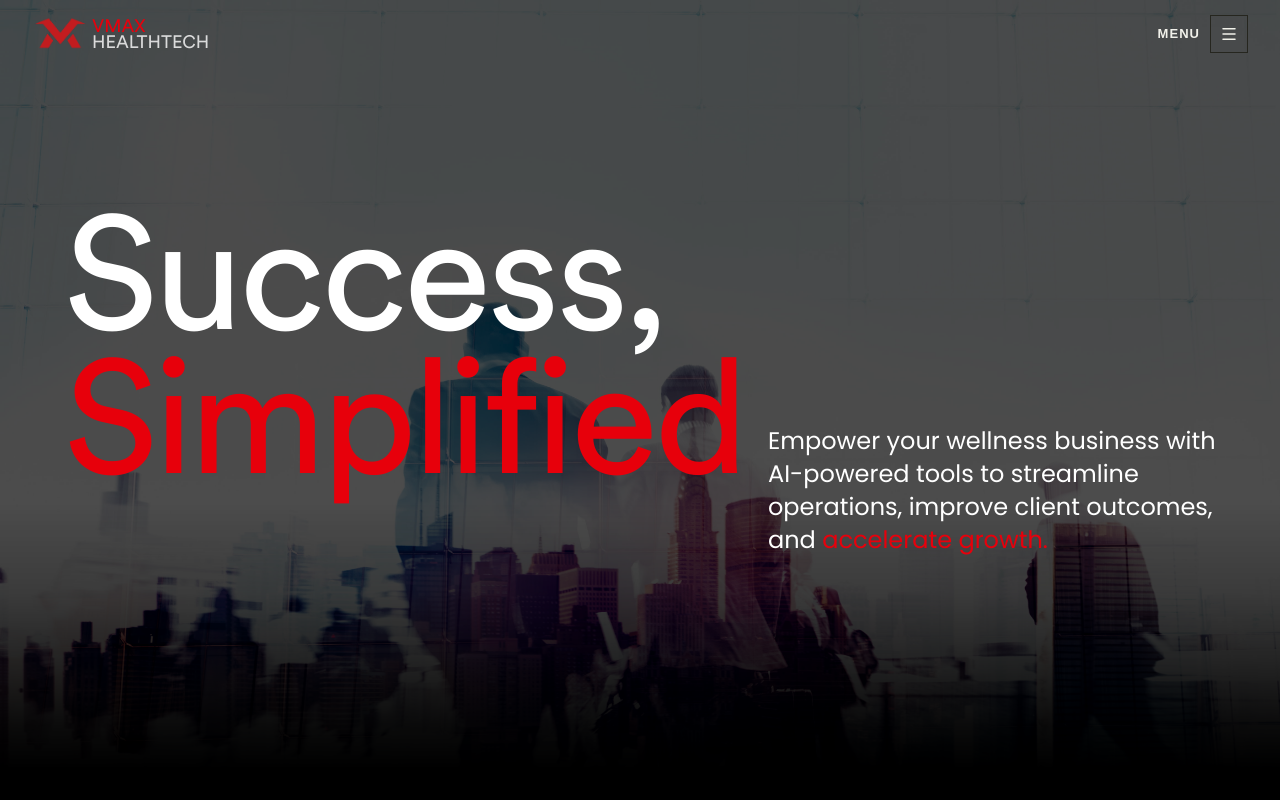
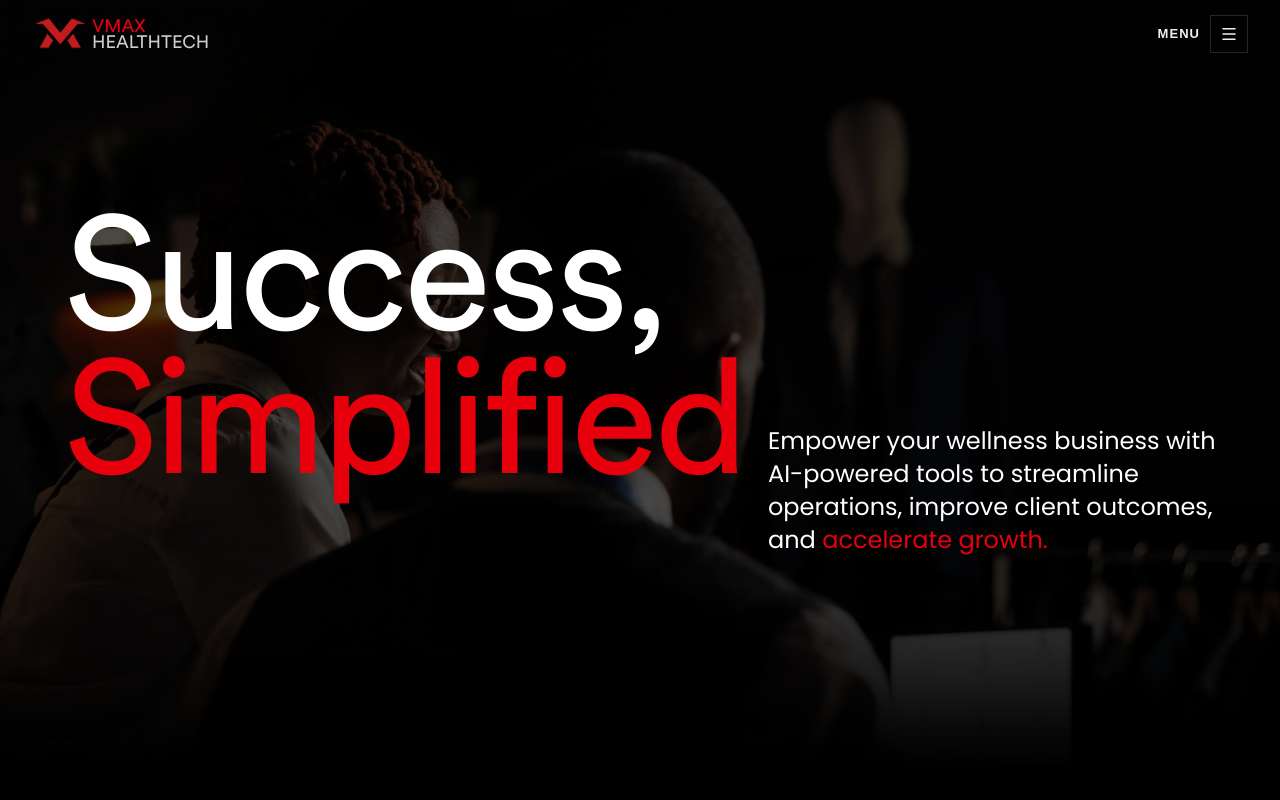
Before and after one commit to Suraj8517/vmaxhealthtech, a React (Vite) app: page / in a window 1280 px wide. Shown: the top 800 px of the page. Built offline with nearby package versions, Linux system fonts and the light colour scheme.

Commit message:
changes made

```diff
--- a/src/components/Home/HeroSection.jsx
+++ b/src/components/Home/HeroSection.jsx
@@ -3,7 +3,7 @@ import SoftAurora from "../Helper/SoftAurora";
 import GradientBlinds from '../Helper/GradientBlinds';
 import LogoLoader from "../Helper/LogoLoader";
 import BlurText from "../Helper/BlurText";
-import bg from "../../assets/bg2.jpg";
+import bg from "../../assets/img1.webp";
 function Hero() {
   const handleAnimationComplete = () => {
     console.log('Animation completed!');
@@ -15,7 +15,7 @@ function Hero() {
       <div className="absolute inset-0 z-0">
         <img
           src={bg}
-          className="w-full h-full object-cover object-center"
+          className="w-full h-full object-cover object-top "
         />
         {/* Dark overlay for text readability (adjust opacity as needed) */}
         <div className="absolute inset-0 bg-black/70" />
--- a/src/components/Home/WhyUs.jsx
+++ b/src/components/Home/WhyUs.jsx
@@ -2,7 +2,7 @@ import React, { useState, useRef } from "react";
 import gsap from "gsap";
 import { useGSAP } from "@gsap/react";
 import { ScrollTrigger } from "gsap/ScrollTrigger";
-import img1 from "../../assets/img1.webp";
+import img1 from "../../assets/img5.jpg";
 import img2 from "../../assets/img2.webp";
 import img3 from "../../assets/img3.webp";
 import img4 from "../../assets/img4.webp";
```
Also changed, not shown: src/assets/img5.jpg (added).
